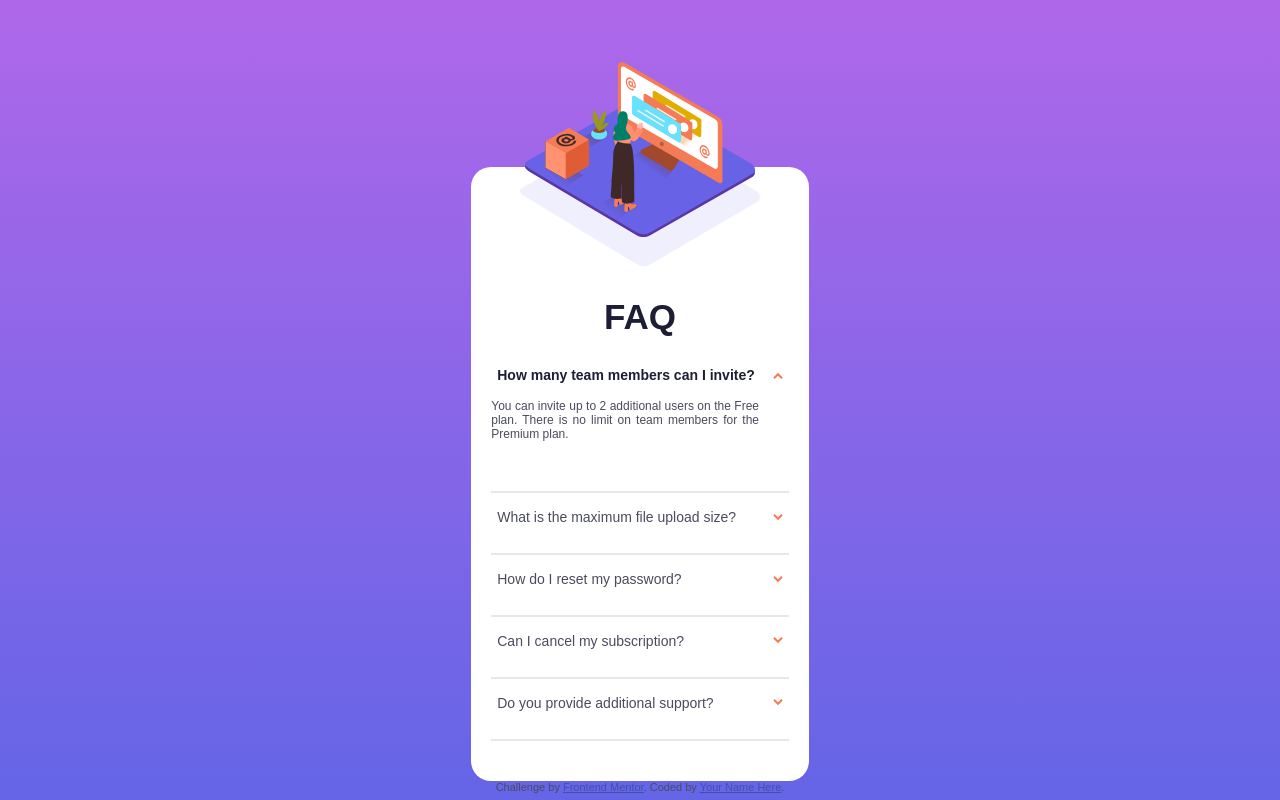
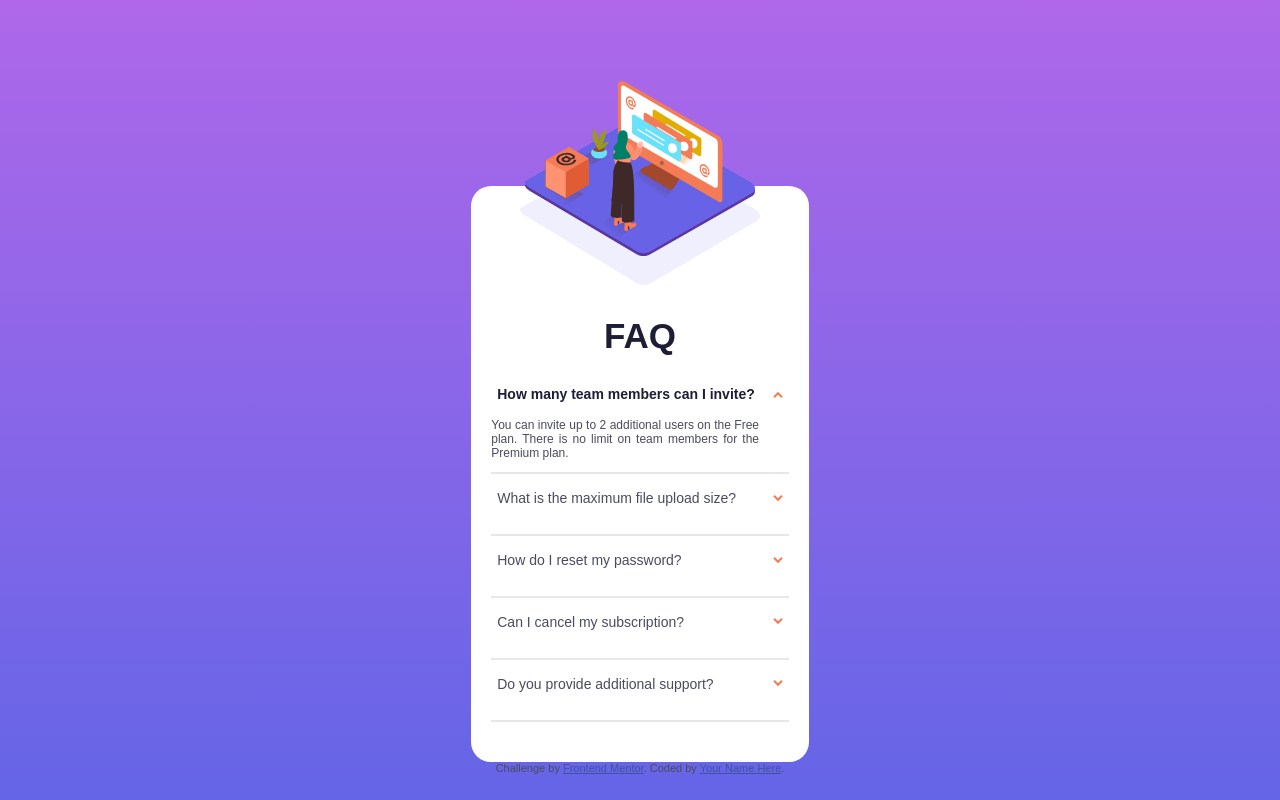
Before and after one commit to AlwinJun/faq-accordion-card, a plain HTML site: page index.html in a window 1280 px wide. Both pictures are taken after a click on the element "How many team members can I invite?". Drawn offline with Linux system fonts and the light colour scheme.

Commit message:
Set height of accordion answer to its content height using js

```diff
--- a/src/js/main.js
+++ b/src/js/main.js
@@ -1,9 +1,18 @@
 // console.log('test')
+
 document.querySelectorAll('.accordion__question')
-.forEach(button => {
+  .forEach(button => {
     button.addEventListener('click', () =>{
-      button.firstElementChild.classList.toggle('show');
-      button.firstElementChild.firstElementChild.classList.toggle('show');
-      button.nextElementSibling.firstElementChild.classList.toggle('show');
+      const acoordionText =  button.nextElementSibling.firstElementChild;
+      const buttonTag =   button.firstElementChild;
+      buttonTag.classList.toggle('show');
+      buttonTag.firstElementChild.classList.toggle('show');
+      acoordionText.classList.toggle('show');
+
+      if (acoordionText.classList.contains('show')){
+        acoordionText.style.height = (acoordionText.scrollHeight / 16) + 'rem';
+      }else{
+         acoordionText.style.height = '0rem'
+      }
     });
   });
--- a/src/scss/components/_accordion.scss
+++ b/src/scss/components/_accordion.scss
@@ -32,12 +32,8 @@
 
     P {
       height: 0;
-      transition: height 0.3s ease-in-out;
       overflow: hidden;
-
-      &.show {
-        height: rem(80);
-      }
+      transition: height 0.7s ease-in-out;
     }
   }
 }
```
Also changed, not shown: dist/style.css, 1 other file.
